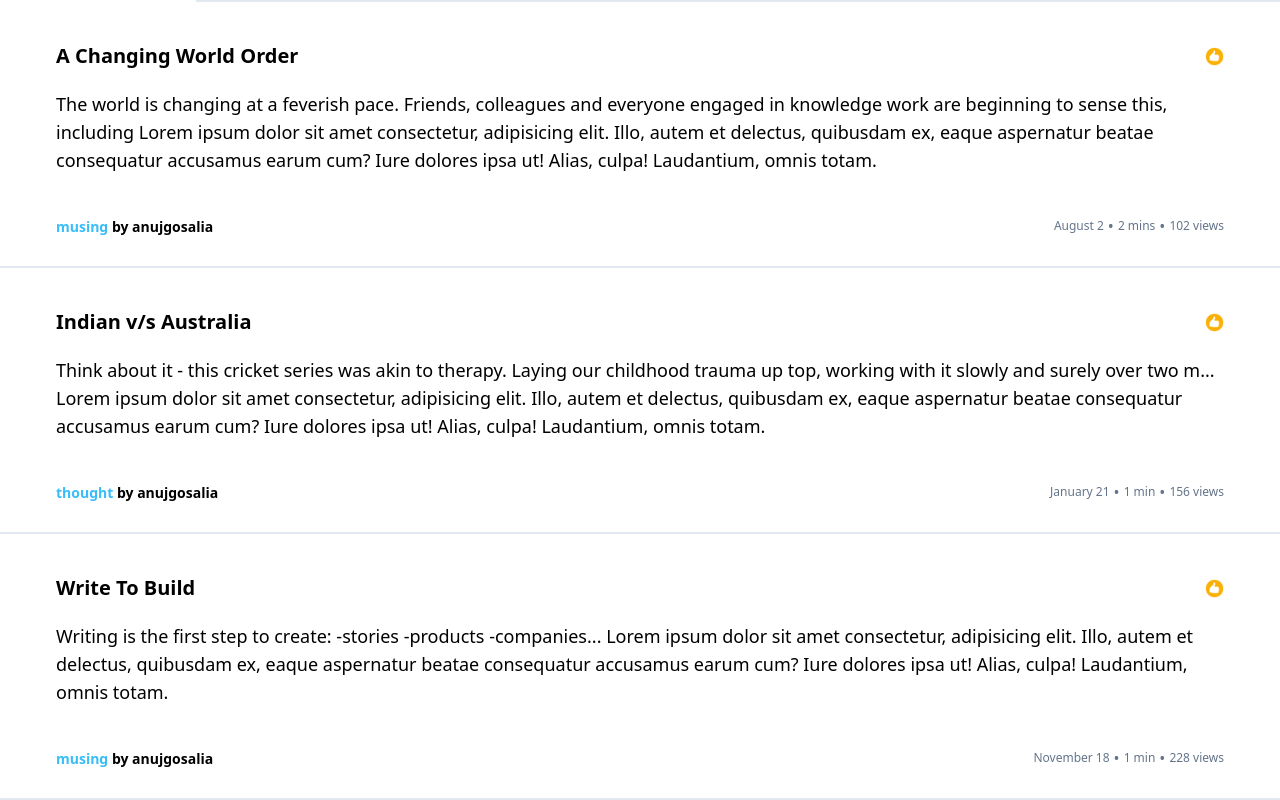
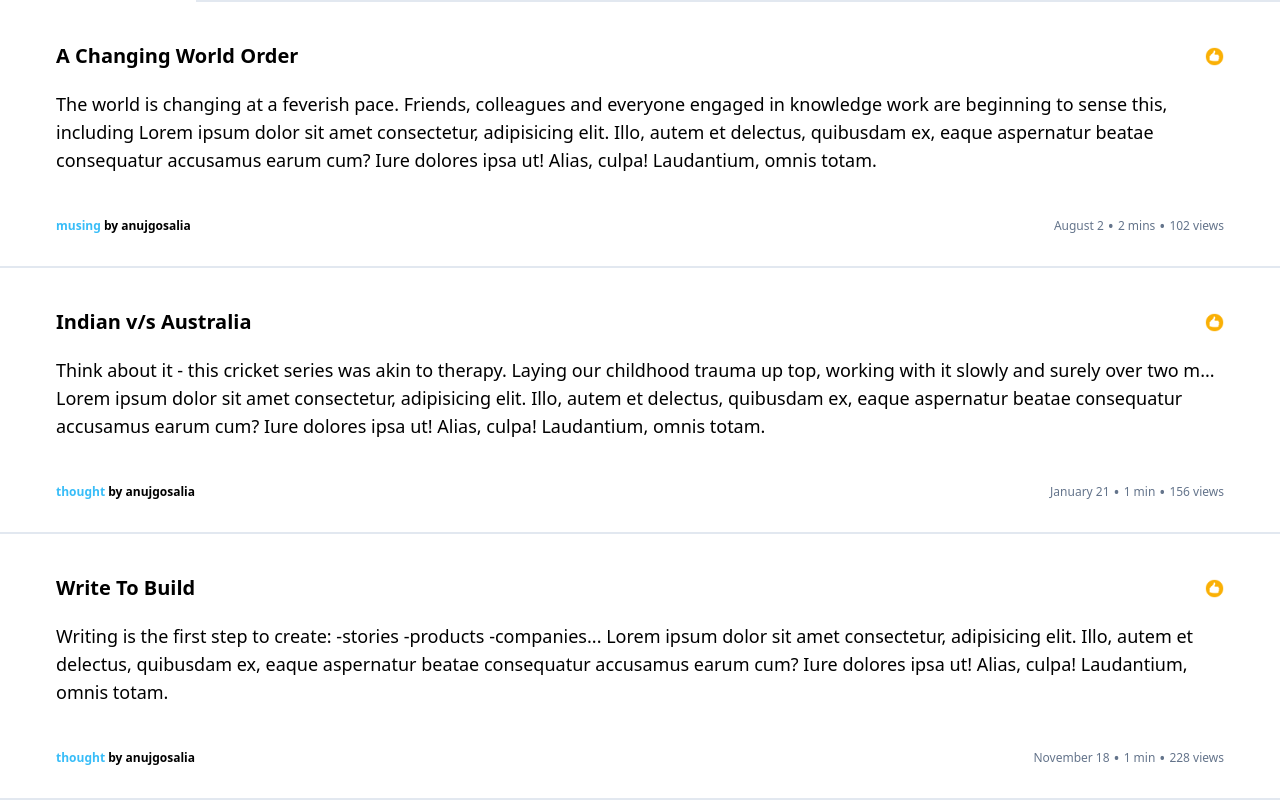
Before and after one commit to Benju2205/terribly_tiny_tales, a React (Create React App) app: page / in a window 1280 px wide. Shown: the part 775-1575 px from the top of the page. Built offline with nearby package versions, Linux system fonts and the light colour scheme.

Commit message:
updated footer

```diff
--- a/src/Components/Footer.js
+++ b/src/Components/Footer.js
@@ -5,11 +5,11 @@ const Footer = (props) => {
   return (
     <>
       <div className="flex xsm:flex-col items-center justify-between mt-10 px-5 pb-7 border-b-2 border-slate-200  md:px-10 lg:px-14">
-        <div>
-          <span className="text-sky-400 text-sm font-semibold">
+        <div className="text-xs">
+          <span className="text-sky-400  font-semibold">
             {props.footerTitle}{" "}
           </span>
-          <span className="text-sm font-semibold">
+          <span className=" font-semibold">
             by {props.name.toLowerCase()}
           </span>
         </div>
--- a/src/profileData.json
+++ b/src/profileData.json
@@ -69,7 +69,7 @@
                 "icon": "Images/like.png",
                 "name": "AnujGosalia",
                 "postDesc": "Writing is the first step to create: -stories -products -companies... Lorem ipsum dolor sit amet consectetur, adipisicing elit. Illo, autem et delectus, quibusdam ex, eaque aspernatur beatae consequatur accusamus earum cum? Iure dolores ipsa ut! Alias, culpa! Laudantium, omnis totam.",
-                "footerTitle": "musing",
+                "footerTitle": "thought",
                 "date": "November 18",
                 "time": "1 min",
                 "view": "228"
```
